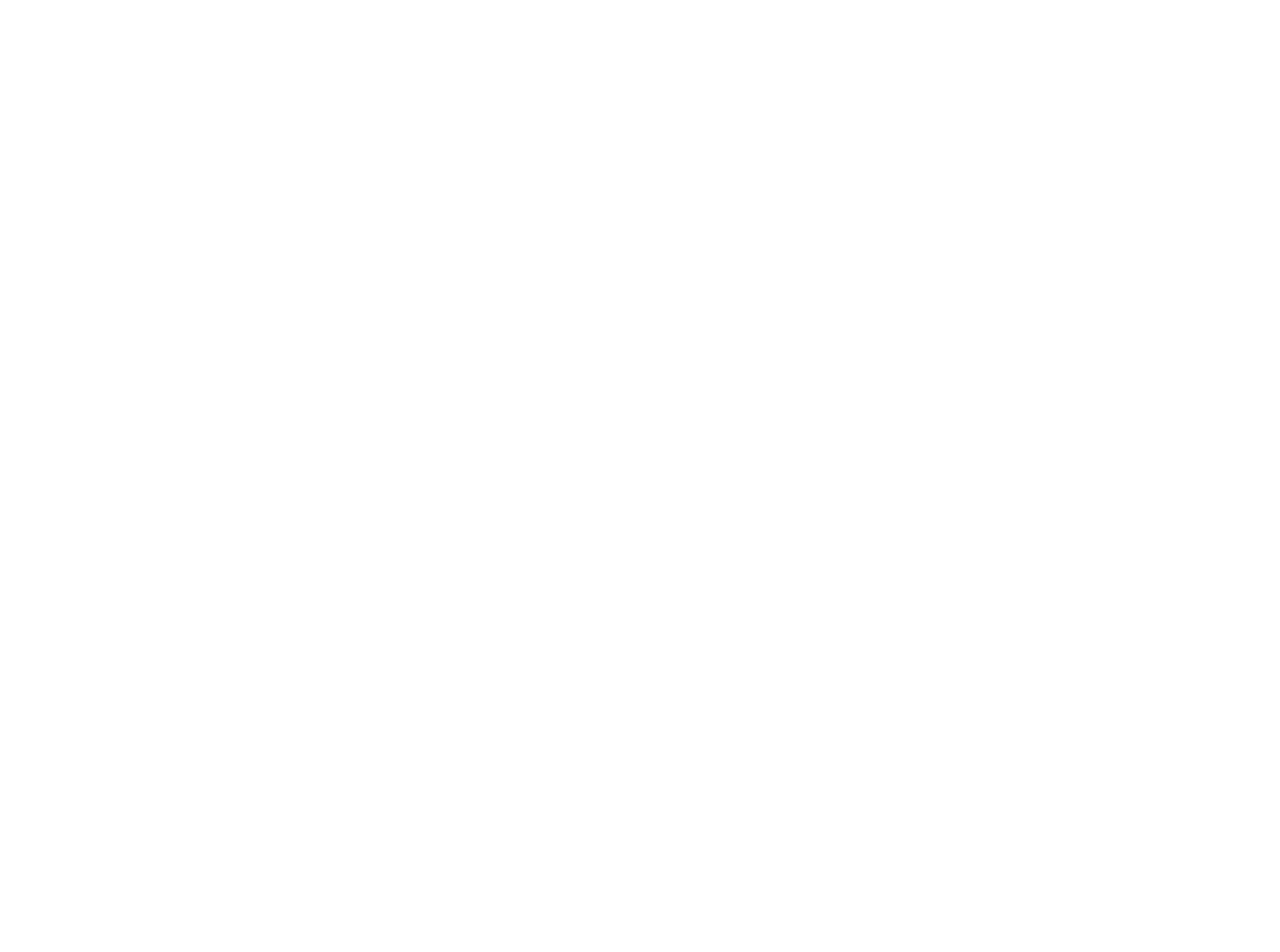
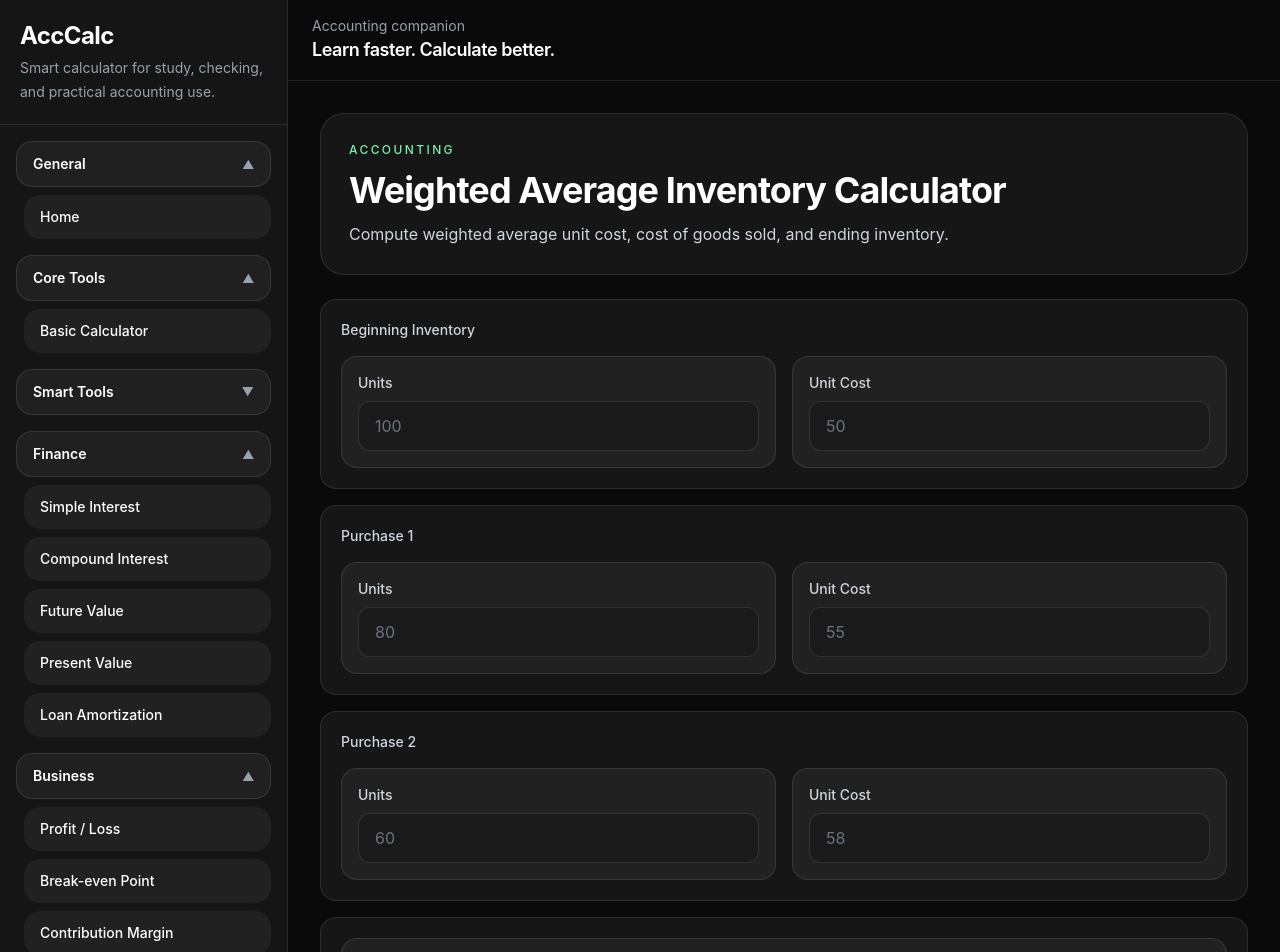
Before and after one commit to DrasZil/AccCalc, a React (Vite) app in the folder accounting-companion/: page /accounting/weighted-average-inventory in a window 1280 px wide. Before the commit this address had no page. Shown: the top 952 px of the page. Before the commit the page ends 800 px from the top, so only its background shows below. Built offline with nearby package versions, Linux system fonts and the light colour scheme.

Commit message:
added WeightedAverageInventory

```diff
--- a/accounting-companion/src/App.tsx
+++ b/accounting-companion/src/App.tsx
@@ -18,6 +18,7 @@
 import NoteInterestPage from "./features/accounting/NoteInterestPage";
 import CashDiscountPage from "./features/accounting/CashDiscountPage";
 import FIFOInventoryPage from "./features/accounting/FIFOInventoryPage";
+import WeightedAverageInventoryPage from "./features/accounting/WeightedAverageInventoryPage";
 
 export default function App() {
   return (
@@ -42,7 +43,7 @@
           <Route path="accounting/cash-discount" element={<CashDiscountPage/>}/>
           <Route path="accounting/fifo-inventory" element={<FIFOInventoryPage/>}/>
           <Route path="smart/solver" element={<SmartSolverPage />} />
-
+          <Route path="accounting/weighted-average-inventory" element={<WeightedAverageInventoryPage />}/>
         </Route>
       </Routes>
     </BrowserRouter>
--- /dev/null
+++ b/accounting-companion/src/features/accounting/WeightedAverageInventoryPage.tsx
@@ -0,0 +1,248 @@
+import { useMemo, useState } from 'react';
+import CalculatorPageLayout from "../../components/CalculatorPageLayout";
+import FormulaCard from "../../components/FormulaCard";
+import InputCard from "../../components/INputCard";
+import InputGrid from "../../components/InputGrid";
+import ResultCard from "../../components/resultCard";
+import ResultGrid from "../../components/ResultGrid";
+import SectionCard from "../../components/SectionCard";
+import formatPHP from "../../utils/formatPHP";
+
+export default function WeightedAverageInventoryPage() {
+    const [beginningUnits, setBeginningUnits] = useState("");
+    const [beginningCost, setBeginningCost] = useState("");
+
+    const [purchase1Units, setPurchase1Units] = useState("");
+    const [purchase1Cost, setPurchase1Cost] = useState("");
+
+    const [purchase2Units, setPurchase2Units] = useState("");
+    const [purchase2Cost, setPurchase2Cost] = useState("");
+
+    const [unitsSold, setUnitsSold] = useState("");
+
+    const result = useMemo(() => {
+        const values = [
+        beginningUnits,
+        beginningCost,
+        purchase1Units,
+        purchase1Cost,
+        purchase2Units,
+        purchase2Cost,
+        unitsSold,
+        ];
+
+        if (values.some((value) => value.trim() === "")) return null;
+
+        const bUnits = Number(beginningUnits);
+        const bCost = Number(beginningCost);
+        const p1Units = Number(purchase1Units);
+        const p1Cost = Number(purchase1Cost);
+        const p2Units = Number(purchase2Units);
+        const p2Cost = Number(purchase2Cost);
+        const sold = Number(unitsSold);
+
+        const numericValues = [bUnits, bCost, p1Units, p1Cost, p2Units, p2Cost, sold];
+
+        if (numericValues.some((value) => Number.isNaN(value))) {
+        return {
+            error: "All inputs must be valid numbers.",
+        };
+        }
+
+        if (
+        bUnits < 0 ||
+        bCost < 0 ||
+        p1Units < 0 ||
+        p1Cost < 0 ||
+        p2Units < 0 ||
+        p2Cost < 0 ||
+        sold < 0
+        ) {
+        return {
+            error: "Values cannot be negative.",
+        };
+        }
+
+        const totalUnitsAvailable = bUnits + p1Units + p2Units;
+        const totalCostAvailable =
+        bUnits * bCost + p1Units * p1Cost + p2Units * p2Cost;
+
+        if (totalUnitsAvailable === 0) {
+        return {
+            error: "Total units available must be greater than 0.",
+        };
+        }
+
+        if (sold > totalUnitsAvailable) {
+        return {
+            error: "Units sold cannot be greater than total units available.",
+        };
+        }
+
+        const weightedAverageUnitCost = totalCostAvailable / totalUnitsAvailable;
+        const cogs = sold * weightedAverageUnitCost;
+        const endingUnits = totalUnitsAvailable - sold;
+        const endingInventory = endingUnits * weightedAverageUnitCost;
+
+        return {
+        totalUnitsAvailable,
+        totalCostAvailable,
+        weightedAverageUnitCost,
+        cogs,
+        endingUnits,
+        endingInventory,
+        formula: (
+            <>
+            Weighted Average Unit Cost = Total Cost of Goods Available / Total Units Available
+            </>
+        ),
+        steps: [
+            `Beginning Inventory Cost = ${bUnits} unit(s) × ${formatPHP(bCost)} = ${formatPHP(
+            bUnits * bCost
+            )}`,
+            `Purchase 1 Cost = ${p1Units} unit(s) × ${formatPHP(p1Cost)} = ${formatPHP(
+            p1Units * p1Cost
+            )}`,
+            `Purchase 2 Cost = ${p2Units} unit(s) × ${formatPHP(p2Cost)} = ${formatPHP(
+            p2Units * p2Cost
+            )}`,
+            `Total Units Available = ${bUnits} + ${p1Units} + ${p2Units} = ${totalUnitsAvailable}`,
+            `Total Cost Available = ${formatPHP(totalCostAvailable)}`,
+            `Weighted Average Unit Cost = ${formatPHP(totalCostAvailable)} / ${totalUnitsAvailable} = ${formatPHP(
+            weightedAverageUnitCost
+            )}`,
+            `Cost of Goods Sold = ${sold} × ${formatPHP(weightedAverageUnitCost)} = ${formatPHP(
+            cogs
+            )}`,
+            `Ending Units = ${totalUnitsAvailable} - ${sold} = ${endingUnits}`,
+            `Ending Inventory = ${endingUnits} × ${formatPHP(weightedAverageUnitCost)} = ${formatPHP(
+            endingInventory
+            )}`,
+        ],
+        };
+    }, [
+        beginningUnits,
+        beginningCost,
+        purchase1Units,
+        purchase1Cost,
+        purchase2Units,
+        purchase2Cost,
+        unitsSold,
+    ]);
+
+    return (
+        <CalculatorPageLayout
+        badge="Accounting"
+        title="Weighted Average Inventory Calculator"
+        description="Compute weighted average unit cost, cost of goods sold, and ending inventory."
+        inputSection={
+            <div className="space-y-4">
+            <SectionCard>
+                <p className="text-sm font-medium text-gray-300">Beginning Inventory</p>
+                <div className="mt-4">
+                <InputGrid columns={2}>
+                    <InputCard
+                    label="Units"
+                    value={beginningUnits}
+                    onChange={setBeginningUnits}
+                    placeholder="100"
+                    />
+                    <InputCard
+                    label="Unit Cost"
+                    value={beginningCost}
+                    onChange={setBeginningCost}
+                    placeholder="50"
+                    />
+                </InputGrid>
+                </div>
+            </SectionCard>
+
+            <SectionCard>
+                <p className="text-sm font-medium text-gray-300">Purchase 1</p>
+                <div className="mt-4">
+                <InputGrid columns={2}>
+                    <InputCard
+                    label="Units"
+                    value={purchase1Units}
+                    onChange={setPurchase1Units}
+                    placeholder="80"
+                    />
+                    <InputCard
+                    label="Unit Cost"
+                    value={purchase1Cost}
+                    onChange={setPurchase1Cost}
+                    placeholder="55"
+                    />
+                </InputGrid>
+                </div>
+            </SectionCard>
+
+            <SectionCard>
+                <p className="text-sm font-medium text-gray-300">Purchase 2</p>
+                <div className="mt-4">
+                <InputGrid columns={2}>
+                    <InputCard
+                    label="Units"
+                    value={purchase2Units}
+                    onChange={setPurchase2Units}
+                    placeholder="60"
+                    />
+                    <InputCard
+                    label="Unit Cost"
+                    value={purchase2Cost}
+                    onChange={setPurchase2Cost}
+                    placeholder="58"
+                    />
+                </InputGrid>
+                </div>
+            </SectionCard>
+
+            <SectionCard>
+                <InputGrid columns={1}>
+                <InputCard
+                    label="Units Sold"
+                    value={unitsSold}
+                    onChange={setUnitsSold}
+                    placeholder="150"
+                />
+                </InputGrid>
+            </SectionCard>
+            </div>
+        }
+        resultSection={
+            result && "error" in result ? (
+            <SectionCard className="border-yellow-400/20 bg-yellow-500/10">
+                <p className="text-sm font-medium text-yellow-300">Input notice</p>
+                <p className="mt-2 text-sm leading-6 text-yellow-200">
+                {result.error}
+                </p>
+            </SectionCard>
+            ) : result ? (
+            <ResultGrid columns={2}>
+                <ResultCard
+                title="Weighted Average Unit Cost"
+                value={formatPHP(result.weightedAverageUnitCost)}
+                />
+                <ResultCard
+                title="Cost of Goods Sold"
+                value={formatPHP(result.cogs)}
+                />
+                <ResultCard
+                title="Ending Units"
+                value={String(result.endingUnits)}
+                />
+                <ResultCard
+                title="Ending Inventory"
+                value={formatPHP(result.endingInventory)}
+                />
+            </ResultGrid>
+            ) : null
+        }
+        explanationSection={
+            result && !("error" in result) ? (
+            <FormulaCard formula={result.formula} steps={result.steps} />
+            ) : null
+        }
+        />
+    );
+}
--- a/accounting-companion/src/features/home/HomePage.tsx
+++ b/accounting-companion/src/features/home/HomePage.tsx
@@ -103,6 +103,12 @@
         path: "/accounting/fifo-inventory",
         category: "Accounting",
     },
+    {
+        title: "Weighted Average Inventory",
+        description: "Compute weighted average unit cost, cost of goods sold, and ending inventory.",
+        path: "/accounting/weighted-average-inventory",
+        category: "Accounting",
+    },
 ];
 
 export default function HomePage() {
--- a/accounting-companion/src/features/layout/AppLayout.tsx
+++ b/accounting-companion/src/features/layout/AppLayout.tsx
@@ -54,6 +54,9 @@
         },
         {
             label: "FIFO Inventory", path: "/accounting/fifo-inventory"
+        },
+        {
+            label: "Weighted Average Inventory", path: "/accounting/weighted-average-inventory"
         },
         ],
     },
```
